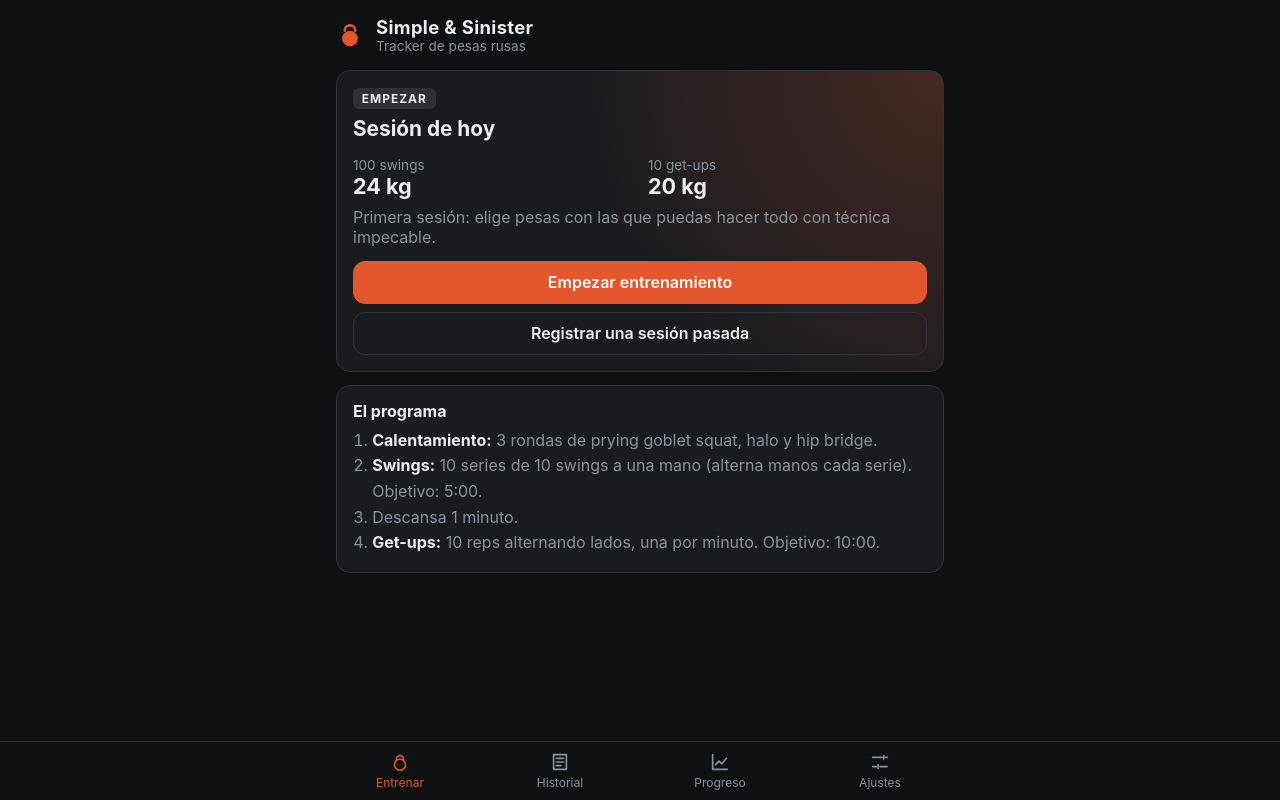
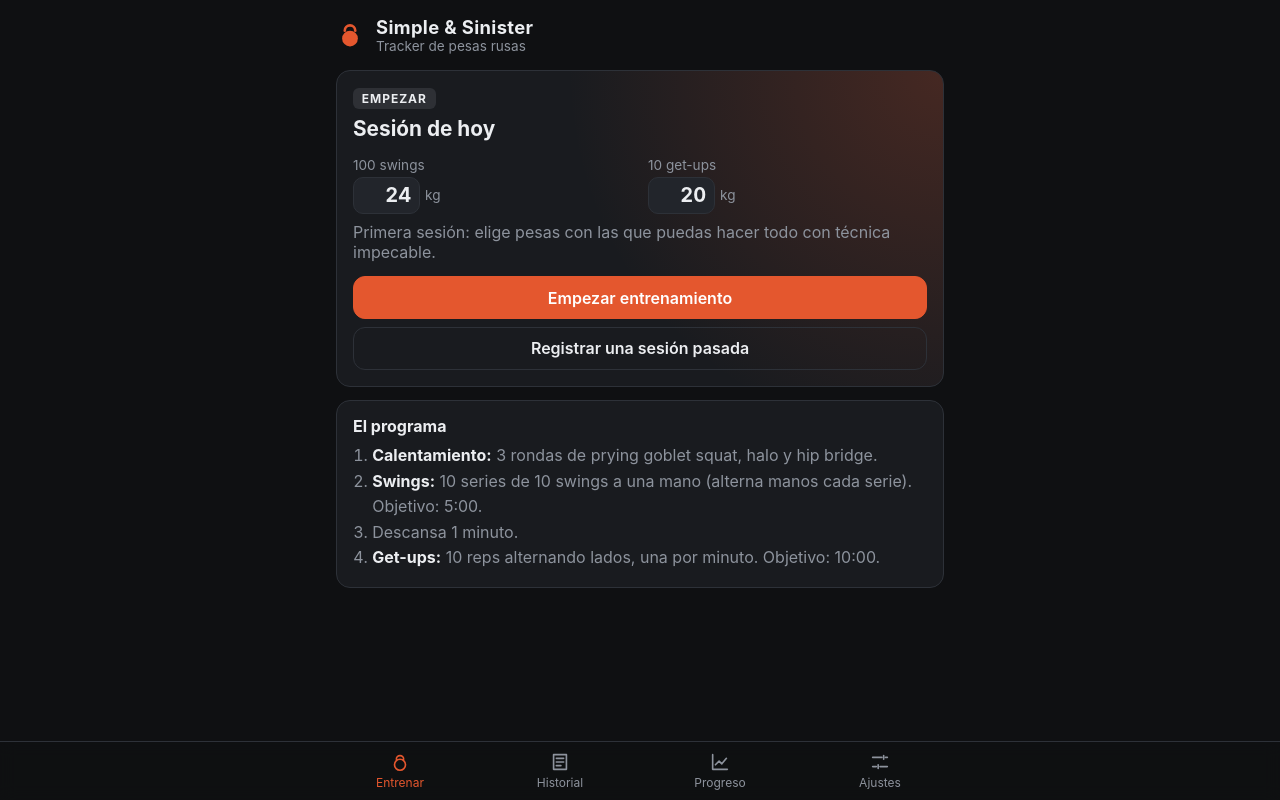
Before and after one commit to fade1985/pesas-rusas, a React (Vite) app: page / in a window 1280 px wide. Built offline with nearby package versions, Linux system fonts and the light colour scheme.

Commit message:
Make suggested and per-set kettlebell weights editable numeric fields
Co-authored-by: Jose <fade1985@gmail.com>

```diff
--- a/src/components/SessionForm.tsx
+++ b/src/components/SessionForm.tsx
@@ -1,6 +1,7 @@
 import { useState, type ReactNode } from 'react'
 import type { Session } from '../types'
 import { formatTime, summarizeWeights, SWING_REPS_PER_SET, WARMUP, WARMUP_ROUNDS } from '../lib/program'
+import { WeightInput } from './WeightInput'
 
 interface Props {
   session: Session
@@ -50,19 +51,6 @@ function TimeInput({ label, value, onChange }: { label: string; value?: number;
         }}
       />
     </label>
-  )
-}
-
-function WeightSelect({ value, bells, onChange }: { value: number; bells: number[]; onChange: (v: number) => void }) {
-  const options = bells.includes(value) ? bells : [...bells, value].sort((a, b) => a - b)
-  return (
-    <select value={value} onChange={(e) => onChange(Number(e.target.value))}>
-      {options.map((b) => (
-        <option key={b} value={b}>
-          {b} kg
-        </option>
-      ))}
-    </select>
   )
 }
 
@@ -255,7 +243,7 @@ function WeightEditor({
         {weights.map((w, i) => (
           <label key={i} className="weight-item">
             <span>{labelFor(i)}</span>
-            <WeightSelect value={w} bells={bells} onChange={(v) => onSet(i, v)} />
+            <WeightInput value={w} ariaLabel={labelFor(i)} onCommit={(v) => onSet(i, v)} />
           </label>
         ))}
       </div>
--- a/src/components/TrainView.tsx
+++ b/src/components/TrainView.tsx
@@ -16,6 +16,7 @@ import { pauseTimer, STOPPED_TIMER, timerElapsedMs } from '../lib/storage'
 import { useWakeLock } from '../hooks/useAppData'
 import { SessionForm } from './SessionForm'
 import { Timer } from './Timer'
+import { WeightGroupsInput } from './WeightInput'
 
 interface Props {
   data: AppData
@@ -36,6 +37,11 @@ export function TrainView({ data, update, onLogPast }: Props) {
   }, [data.sessions, settings])
 
   const [message, setMessage] = useState<string | null>(null)
+  const [plan, setPlan] = useState<{ swings: number[]; getups: number[] } | null>(null)
+  const planned = plan ?? { swings: suggestion.swings, getups: suggestion.getups }
+  const edited =
+    plan !== null &&
+    (plan.swings.join() !== suggestion.swings.join() || plan.getups.join() !== suggestion.getups.join())
 
   const running = !!draft && (draft.swingTimer.runningSince !== null || draft.getupTimer.runningSince !== null)
   useWakeLock(running)
@@ -44,10 +50,11 @@ export function TrainView({ data, update, onLogPast }: Props) {
 
   const start = () => {
     setMessage(null)
+    setPlan(null)
     update((d) => ({
       ...d,
       draft: {
-        session: createSession(suggestion.swings, suggestion.getups),
+        session: createSession(planned.swings, planned.getups),
         swingTimer: STOPPED_TIMER,
         getupTimer: STOPPED_TIMER,
       },
@@ -102,14 +109,31 @@ export function TrainView({ data, update, onLogPast }: Props) {
           <div className="hero-grid">
             <div>
               <div className="muted small">100 swings</div>
-              <div className="big">{summarizeWeights(suggestion.swings)}</div>
+              <WeightGroupsInput
+                label="Swings"
+                weights={planned.swings}
+                onChange={(swings) => setPlan({ ...planned, swings })}
+              />
             </div>
             <div>
               <div className="muted small">10 get-ups</div>
-              <div className="big">{summarizeWeights(suggestion.getups)}</div>
+              <WeightGroupsInput
+                label="Get-ups"
+                weights={planned.getups}
+                onChange={(getups) => setPlan({ ...planned, getups })}
+              />
             </div>
           </div>
           <p className="muted">{suggestion.message}</p>
+          {edited && (
+            <p className="small">
+              Peso modificado (sugerido: swings {summarizeWeights(suggestion.swings)}, get-ups{' '}
+              {summarizeWeights(suggestion.getups)}).{' '}
+              <button className="link inline" onClick={() => setPlan(null)}>
+                Volver a la sugerencia
+              </button>
+            </p>
+          )}
           <button className="btn primary block" onClick={start}>
             Empezar entrenamiento
           </button>
--- /dev/null
+++ b/src/components/WeightInput.tsx
@@ -0,0 +1,80 @@
+import { useEffect, useState } from 'react'
+
+export const MAX_WEIGHT_KG = 200
+
+export function parseWeight(text: string): number | null {
+  const n = Number(text.trim().replace(',', '.'))
+  return Number.isFinite(n) && n > 0 && n <= MAX_WEIGHT_KG ? Math.round(n * 10) / 10 : null
+}
+
+interface Props {
+  value: number
+  onCommit: (v: number) => void
+  ariaLabel?: string
+  className?: string
+}
+
+/** Numeric kg field; commits on blur/Enter so intermediate keystrokes don't reshape the session. */
+export function WeightInput({ value, onCommit, ariaLabel, className = '' }: Props) {
+  const [text, setText] = useState(String(value))
+  useEffect(() => setText(String(value)), [value])
+
+  const commit = () => {
+    const parsed = parseWeight(text)
+    if (parsed === null) setText(String(value))
+    else if (parsed !== value) onCommit(parsed)
+  }
+
+  return (
+    <span className={`weight-input ${className}`}>
+      <input
+        type="number"
+        inputMode="decimal"
+        min={1}
+        max={MAX_WEIGHT_KG}
+        step="any"
+        value={text}
+        aria-label={ariaLabel}
+        onChange={(e) => setText(e.target.value)}
+        onFocus={(e) => e.target.select()}
+        onBlur={commit}
+        onKeyDown={(e) => e.key === 'Enter' && (e.target as HTMLInputElement).blur()}
+      />
+      <span className="unit">kg</span>
+    </span>
+  )
+}
+
+interface GroupsProps {
+  weights: number[]
+  onChange: (weights: number[]) => void
+  label: string
+}
+
+/** Edits a mixed-weight plan (e.g. 8×20 + 2×24) one distinct weight at a time. */
+export function WeightGroupsInput({ weights, onChange, label }: GroupsProps) {
+  const groups: { weight: number; count: number }[] = []
+  for (const w of weights) {
+    const g = groups.find((x) => x.weight === w)
+    if (g) g.count++
+    else groups.push({ weight: w, count: 1 })
+  }
+  groups.sort((a, b) => a.weight - b.weight)
+
+  return (
+    <div className="weight-groups">
+      {groups.map((g, i) => (
+        <span key={g.weight} className="weight-group">
+          {i > 0 && <span className="muted">+</span>}
+          {groups.length > 1 && <span className="muted">{g.count}×</span>}
+          <WeightInput
+            className="large"
+            value={g.weight}
+            ariaLabel={`${label}: peso${groups.length > 1 ? ` del grupo de ${g.count}` : ''}`}
+            onCommit={(v) => onChange(weights.map((w) => (w === g.weight ? v : w)))}
+          />
+        </span>
+      ))}
+    </div>
+  )
+}
--- a/src/index.css
+++ b/src/index.css
@@ -342,6 +342,50 @@ textarea:focus {
   gap: 0.2rem;
   font-size: 0.8rem;
   color: var(--muted);
+}
+
+.weight-input {
+  display: inline-flex;
+  align-items: center;
+  gap: 0.3rem;
+}
+.weight-input input {
+  width: 4.5rem;
+  text-align: right;
+  font-variant-numeric: tabular-nums;
+  -moz-appearance: textfield;
+}
+.weight-input input::-webkit-inner-spin-button,
+.weight-input input::-webkit-outer-spin-button {
+  -webkit-appearance: none;
+  margin: 0;
+}
+.weight-input .unit {
+  color: var(--muted);
+  font-size: 0.85rem;
+}
+.weight-input.large input {
+  font-size: 1.25rem;
+  font-weight: 700;
+  padding: 0.35rem 0.5rem;
+  width: 4.2rem;
+}
+.weight-groups {
+  display: flex;
+  flex-wrap: wrap;
+  align-items: center;
+  gap: 0.35rem;
+  margin-top: 0.25rem;
+}
+.weight-group {
+  display: inline-flex;
+  align-items: center;
+  gap: 0.35rem;
+}
+.link.inline {
+  display: inline;
+  padding: 0;
+  font-size: inherit;
 }
 
 .chips {
```
Also changed, not shown: 1 other file (tests, documents, lock files or other folders).
